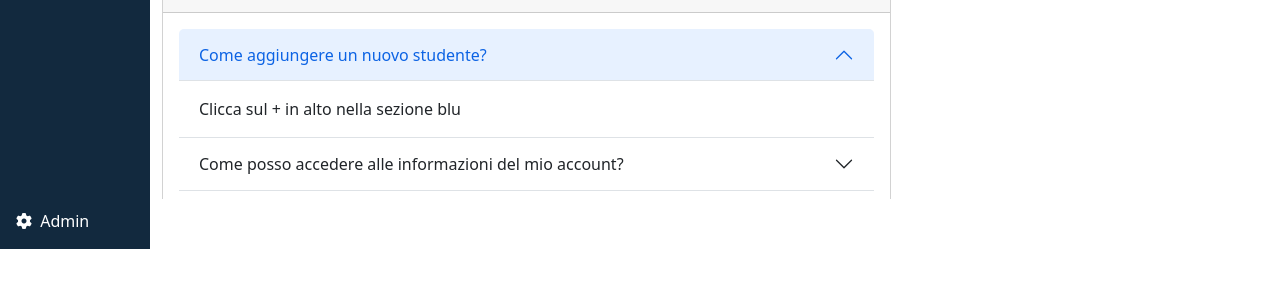
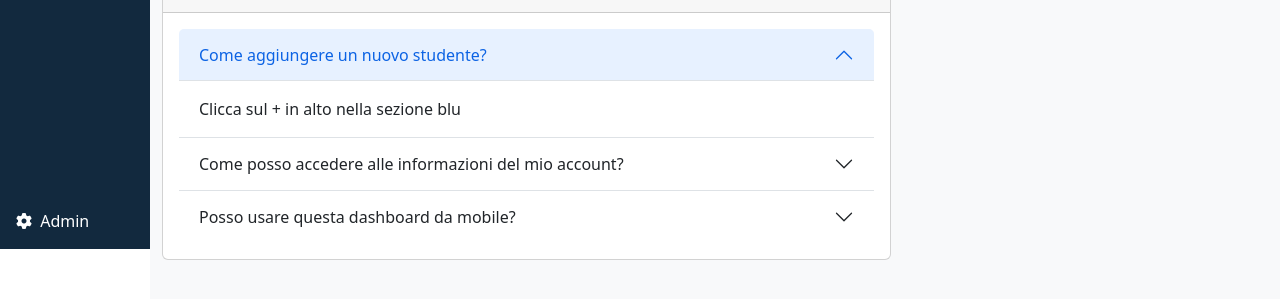
Before and after one commit to giuseppevignanello/html-css-bootstrap-dashboard, a plain HTML site: page index.html in a window 1280 px wide. Shown: the part 551-850 px from the top of the page. Before the commit the page ends 800 px from the top, so only its background shows below. Drawn offline with nearby package versions, Linux system fonts and the light colour scheme.

Commit message:
add main bg color and fix bottom position

```diff
--- a/assets/css/style.css
+++ b/assets/css/style.css
@@ -49,7 +49,6 @@
 
 /* #region bottom */
 #bottom {
-    height: calc(100vh - 50px);
     overflow-x: hidden;
 }
 /* #region sidebar */
--- a/index.html
+++ b/index.html
@@ -68,7 +68,7 @@
             </div>
         </div>
         <!-- /sidebar -->
-        <main>
+        <main class="bg_primary">
             <header id="content_header" class="bg-primary text-white py-4 px-2 ">
                 <div class="row d-flex flex-column flex-md-row justify-content-md-between">
                     <div id="new_student" class="col d-flex align-items-center align-items-md-start mb-3 order-md-3 ">
```
